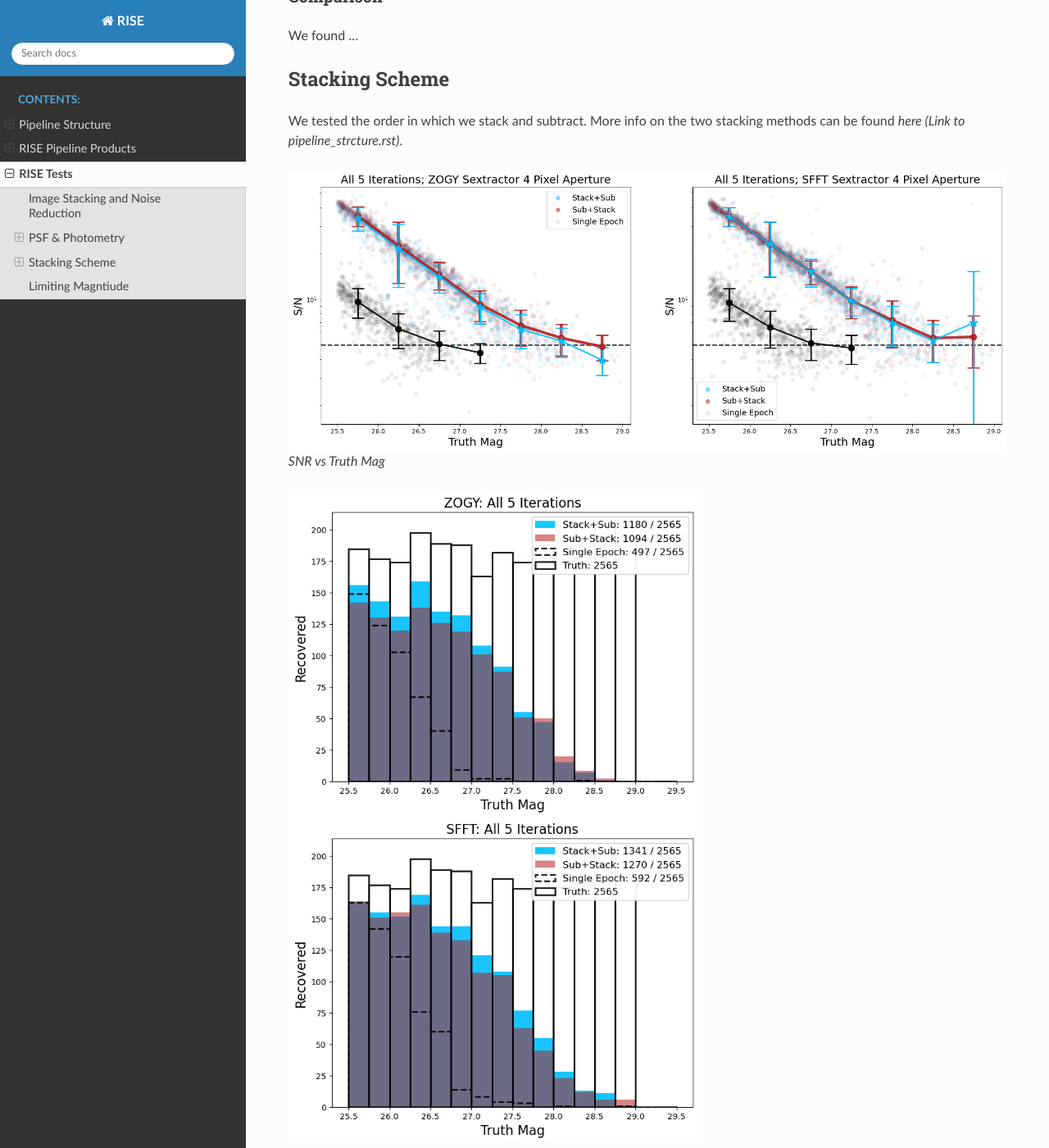
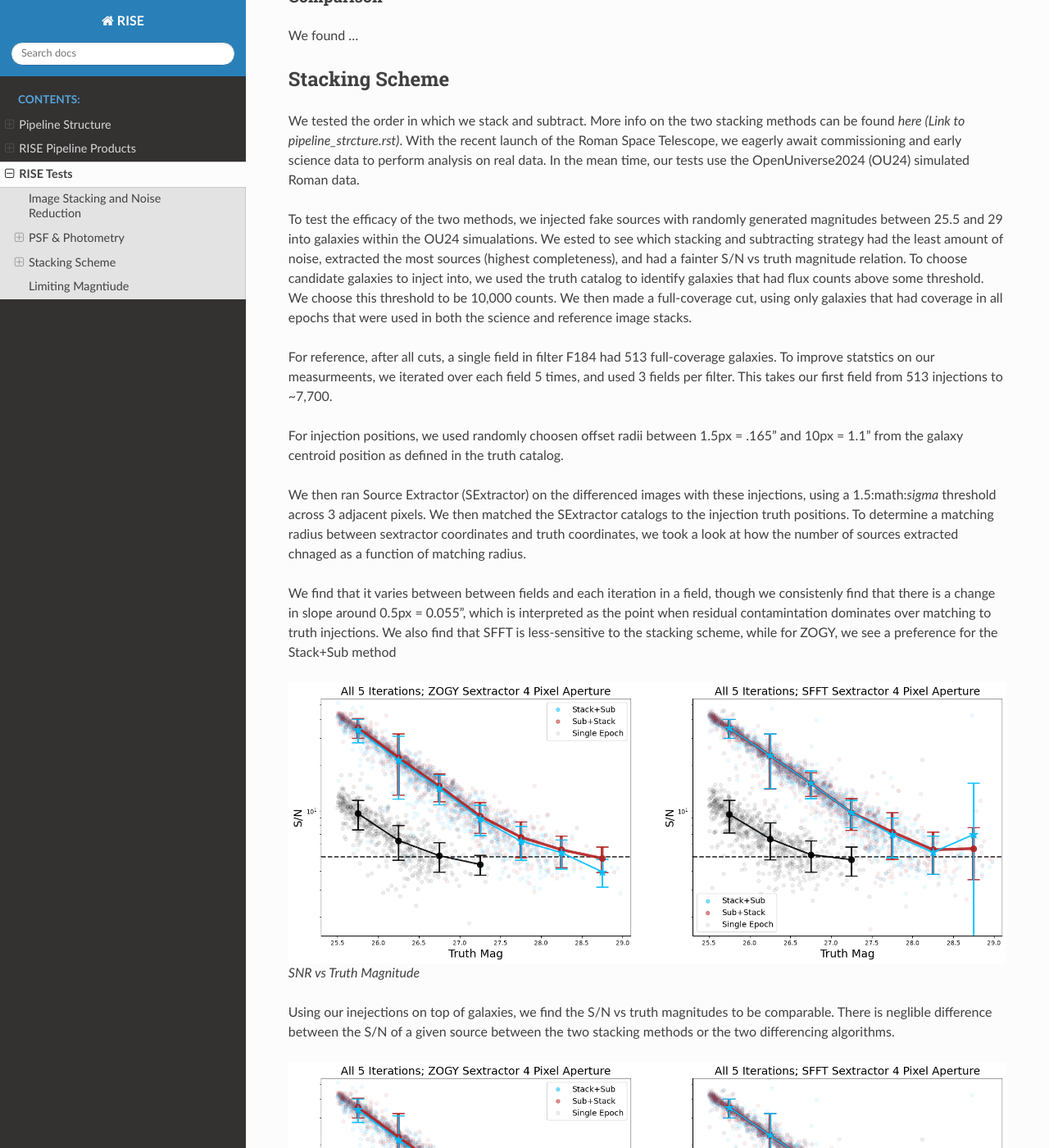
Before and after one commit to joseph-santana/RISE-docs, a Sphinx documentation site: the page built from source/tests.rst, in a window 1280 px wide and 1400 px high, scrolled down 2806 px. Shown: the whole window at 82% size. Built offline with Sphinx 7.4.7 and the Read the Docs theme 3.1.0, drawn with Linux system fonts in a browser that asks for light colours; some of the changed text lies outside the part shown.

Commit message:
Update stacking scheme OU24 tests documentation

```diff
--- a/source/tests.rst
+++ b/source/tests.rst
@@ -15,8 +15,8 @@ We found that stacking with AWAICgen reduced the noise in the stacked image by r
    :width: 400px
 
    Background cutouts and RMS values of a single OU24 image,
-   and 2, 4, and 8 depth stacks. The noise reduction roughly
-   follows :math:`\sqrt{N}`.
+   and 2, 4, and 8 depth stacks with the same strech applied.
+   The noise reduction roughly follows :math:`\sqrt{N}`.
 
 .. _AWAICgen: https://arxiv.org/abs/0812.4310
 
@@ -75,11 +75,46 @@ Stacking Scheme
 ===============
 
 We tested the order in which we stack and subtract. More info on the two stacking methods can be found `here (Link to pipeline_strcture.rst)`.
+With the recent launch of the Roman Space Telescope, we eagerly await commissioning and early science data to perform analysis on real data.
+In the mean time, our tests use the OpenUniverse2024 (OU24) simulated Roman data.
+
+To test the efficacy of the two methods, we injected fake sources with randomly generated magnitudes between 25.5 and 29 into galaxies within the OU24 simualations.
+We ested to see which stacking and subtracting strategy had the least amount of noise, extracted the most sources (highest completeness), and had a fainter S/N vs truth magnitude relation.
+To choose candidate galaxies to inject into, we used the truth catalog to identify galaxies that had flux counts above some threshold. We choose this threshold to be 10,000 counts.
+We then made a full-coverage cut, using only galaxies that had coverage in all epochs that were used in both the science and reference image stacks.
+
+For reference, after all cuts, a single field in filter F184 had 513 full-coverage galaxies. To improve statstics on our measurmeents, we iterated over each field 5 times,
+and used 3 fields per filter. This takes our first field from 513 injections to  ~7,700.
+
+For injection positions, we used randomly choosen offset radii between 1.5px = .165" and 10px = 1.1" from the galaxy centroid position as defined in the truth catalog.
+
+We then ran Source Extractor (SExtractor) on the differenced images with these injections, using a 1.5:math:`\sigma` threshold across 3 adjacent pixels. We then matched the SExtractor
+catalogs to the injection truth positions. To determine a matching radius between sextractor coordinates and truth coordinates, we took a look at how the number of sources extracted
+chnaged as a function of matching radius.
+
+We find that it varies between between fields and each iteration in a field, though we consistenly find that there is a change in slope around 0.5px = 0.055", which is interpreted as the
+point when residual contamintation dominates over matching to truth injections.
+We also find that SFFT is less-sensitive to the stacking scheme, while for ZOGY, we see a preference for the Stack+Sub method
 
 .. figure:: /images/091126/snr_fig.png
     :width: 1000px
 
-    SNR vs Truth Mag
+    SNR vs Truth Magnitude
+
+
+Using our inejections on top of galaxies, we find the S/N vs truth magnitudes to be comparable. There is neglible difference between the S/N of a given source between the two stacking methods
+or the two differencing algorithms.
+
+
+.. figure:: /images/091126/snr_fig.png
+    :width: 1000px
+
+    SNR vs Truth Magnitude
+
+
+Though the S/N vs magnitude relation is comparable between the two schemes and differencing algorithms, the differences in completess are more apparent.
+We find that SFFT outperforms ZOGY when it comes to number of sources extracted, while between both differencing algorithms, Stack+Sub appears to extract more sources.
+
 
 |zogy_bar| |sfft_bar|
 
```
